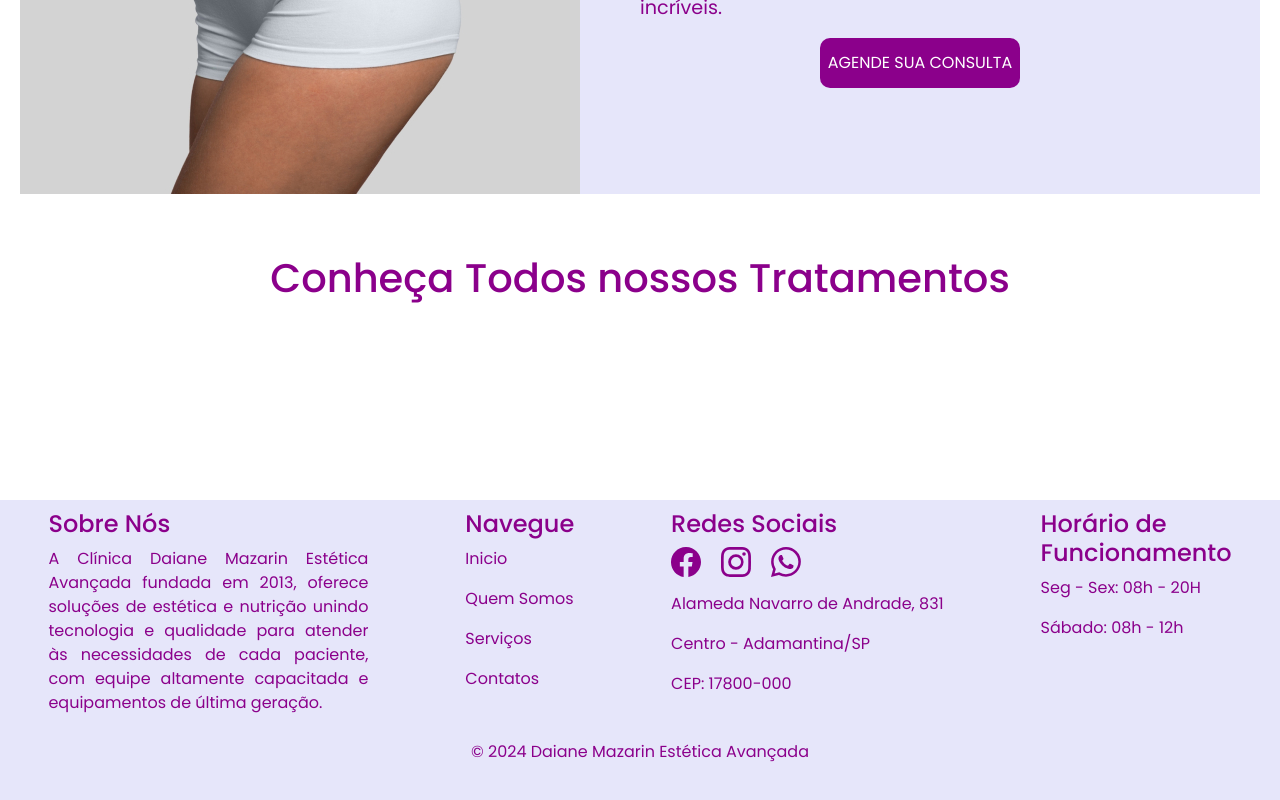
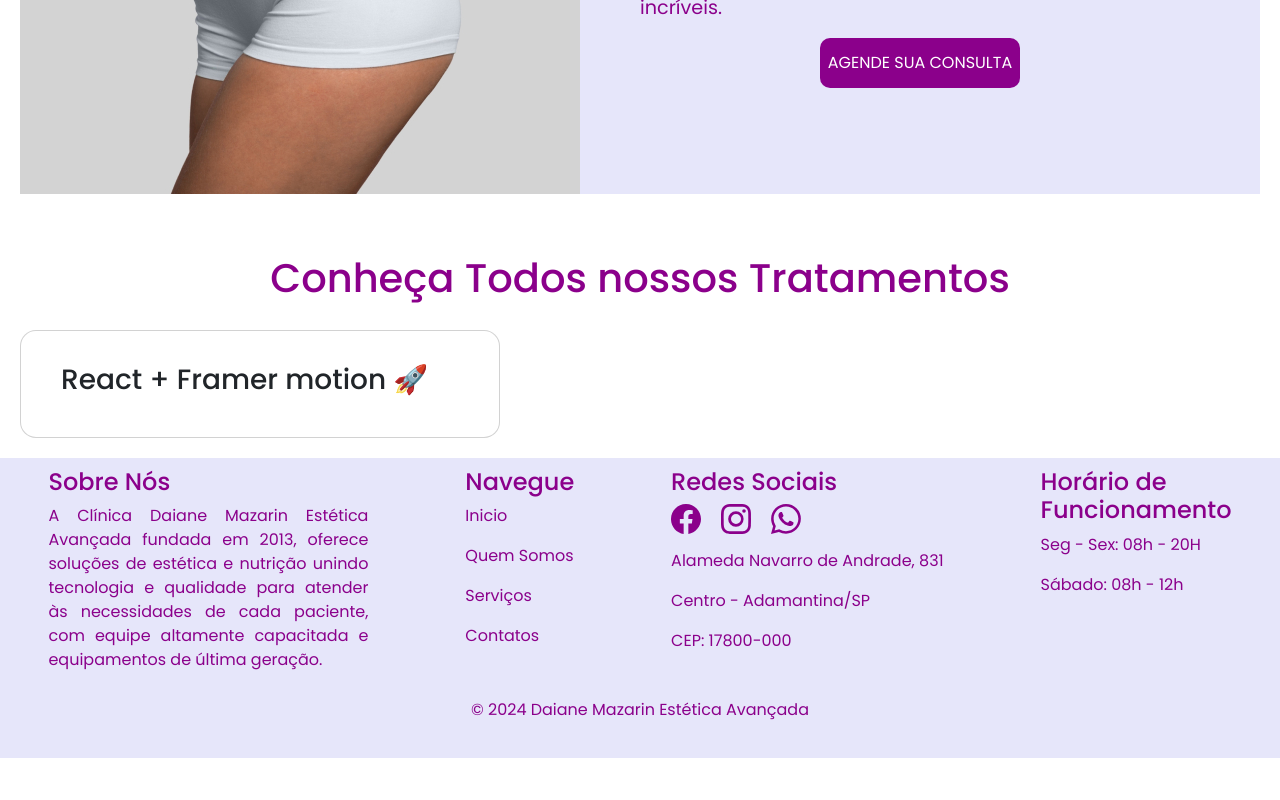
Before and after one commit to assis1983/DaianeMazarin, a React (Vite) app: page /esthetic in a window 1280 px wide. Shown: the part 666-1466 px from the top of the page. After the commit the page ends 1424 px from the top, so only its background shows below. Built offline with nearby package versions, Linux system fonts and the light colour scheme; the HTML template or start-up script is replaced by a standard one.

Commit message:
Add component card

```diff
--- a/package.json
+++ b/package.json
@@ -12,6 +12,7 @@
   "dependencies": {
     "bootstrap": "^5.3.2",
     "dotenv": "^16.3.1",
+    "framer-motion": "^10.18.0",
     "install": "^0.13.0",
     "npm": "^10.2.5",
     "react": "^18.2.0",
@@ -19,6 +20,7 @@
     "react-dom": "^18.2.0",
     "react-intersection-observer": "^9.5.3",
     "react-router-dom": "^6.21.1",
+    "sass": "^1.69.7",
     "styled-components": "^6.1.6"
   },
   "devDependencies": {
--- a/src/Pages/BodyEsthetic/index.tsx
+++ b/src/Pages/BodyEsthetic/index.tsx
@@ -4,7 +4,7 @@ import { Container, StyledAre, TextAre } from "../Aboute/style";
 import { StyleBody, StyleText, StyleTextCenter } from "./style";
 import Body from "../../Image/service-01.jpg";
 import Button from "../../components/Button";
-import Square from "../../components/Square";
+import Cards from "../../components/Cards";
 
 const BodyEsthetic = () => {
   const openWhatsApp = () => {
@@ -43,7 +43,7 @@ const BodyEsthetic = () => {
         <StyleTextCenter>
           <h1>Conheça Todos nossos Tratamentos</h1>
         </StyleTextCenter>
-        <Square />
+        <Cards />
       </Container>
       <MyFooter />
     </div>
--- a/src/Pages/BodyEsthetic/style.ts
+++ b/src/Pages/BodyEsthetic/style.ts
@@ -33,6 +33,5 @@ export const StyleTextCenter = styled.div`
   text-align: center;
   padding: 20px;
   margin-top: 40px;
-  margin-bottom: 150px;
   color: #8b008b;
 `;
--- /dev/null
+++ b/src/components/Cards/index.tsx
@@ -0,0 +1,48 @@
+import { useState } from "react";
+import "../../style.scss"
+import { motion } from "framer-motion";
+
+const Cards = () => {
+  const [isOpen, setIsOpen] = useState(false);
+  return (
+    <motion.div
+      layout
+      className="card"
+      onClick={() => setIsOpen(!isOpen)}
+      style={{ borderRadius: "1rem" }}
+      transition={{ duration: 0.5 }}
+    >
+      <motion.div className="card-top" layout="position">
+        <div className="card-top__header">
+          <h3>React + Framer motion 🚀</h3>
+        </div>
+      </motion.div>
+
+      {isOpen && (
+        <motion.div
+          className="card-content"
+          initial={{ clipPath: "circle(0% at 0 0)" }}
+          animate={{ clipPath: "circle(140.9% at 0 0)" }}
+          transition={{
+            duration: 0.5,
+            delay: 0.25,
+            type: "spring",
+            damping: 25,
+            stiffness: 100,
+          }}
+        >
+          <p>
+            Lorem ipsum dolor sit amet consectetur adipisicing elit. Distinctio
+            eligendi, doloribus cum nesciunt alias harum molestias tempore,
+          </p>
+          <p>
+            Lorem ipsum dolor sit amet consectetur adipisicing elit. Distinctio
+            eligendi, doloribus cum nesciunt alias harum molestias tempore,
+          </p>
+        </motion.div>
+      )}
+    </motion.div>
+  );
+};
+
+export default Cards;
--- a/src/components/Header/index.tsx
+++ b/src/components/Header/index.tsx
@@ -19,7 +19,6 @@ const Header = () => {
         <NavLink to={""}>AGENDAMENTO</NavLink>
         <NavLink to={""}>PROMOÇÕES</NavLink>
         <NavLink to={"/contact"}>CONTATO</NavLink>
-
         <ButtonMenu />
       </Nav>
     </HeaderContainer>
--- a/src/components/Square/index.tsx
+++ /dev/null
@@ -1,25 +0,0 @@
-import { OverlayTrigger, Popover } from "react-bootstrap";
-import "bootstrap/dist/css/bootstrap.min.css";
-
-const Square = () => {
-  const popover = (
-    <Popover id="popover-basic">
-      <Popover.Header as="h3">Título do Popover</Popover.Header>
-      <Popover.Body>
-        Texto que será exibido quando o mouse passar por cima da imagem.
-      </Popover.Body>
-    </Popover>
-  );
-
-  return (
-    <>
-      <OverlayTrigger trigger="hover" placement="top" overlay={popover}>
-        <div>
-
-        </div>
-      </OverlayTrigger>
-    </>
-  );
-};
-
-export default Square;
--- /dev/null
+++ b/src/style.scss
@@ -0,0 +1,25 @@
+*{
+    margin: 0;
+    padding: 0;
+    box-sizing: border-box;
+}
+body{
+    min-height: 100vh;
+    width: 100%;
+    display: flex;
+    align-items: center;
+    justify-content: center;
+    font-family: 'poppins';
+
+}
+.card{
+    background-color: #fff;
+    padding: 1.5rem 1.75rem;
+    cursor: pointer;
+    max-width: 300px;
+
+    @media (min-width:480px) {
+        max-width: 480px;
+        padding: 2rem 2.5rem;
+    }
+}
```
Also changed, not shown: 1 other file (tests, documents, lock files or other folders).
